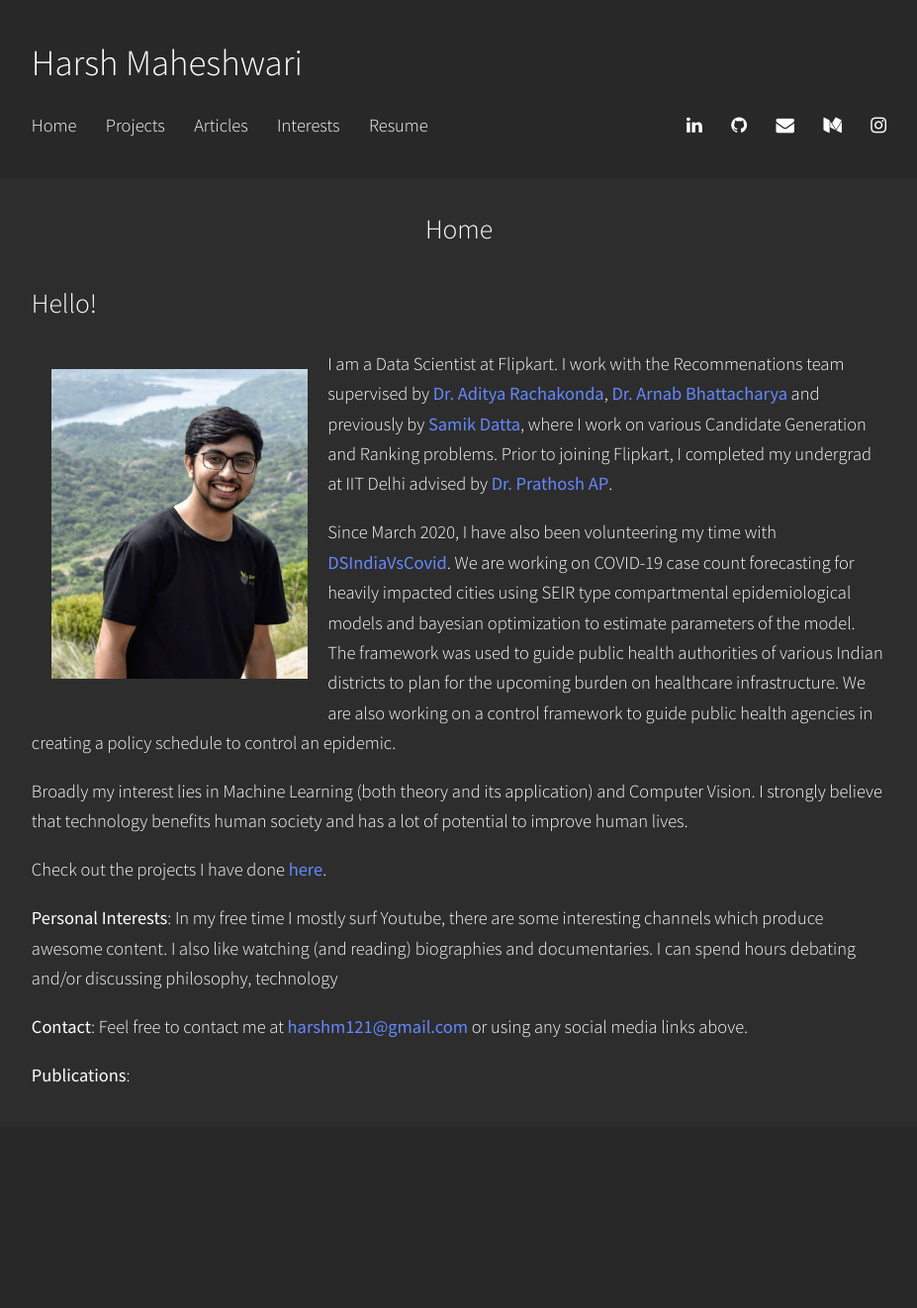
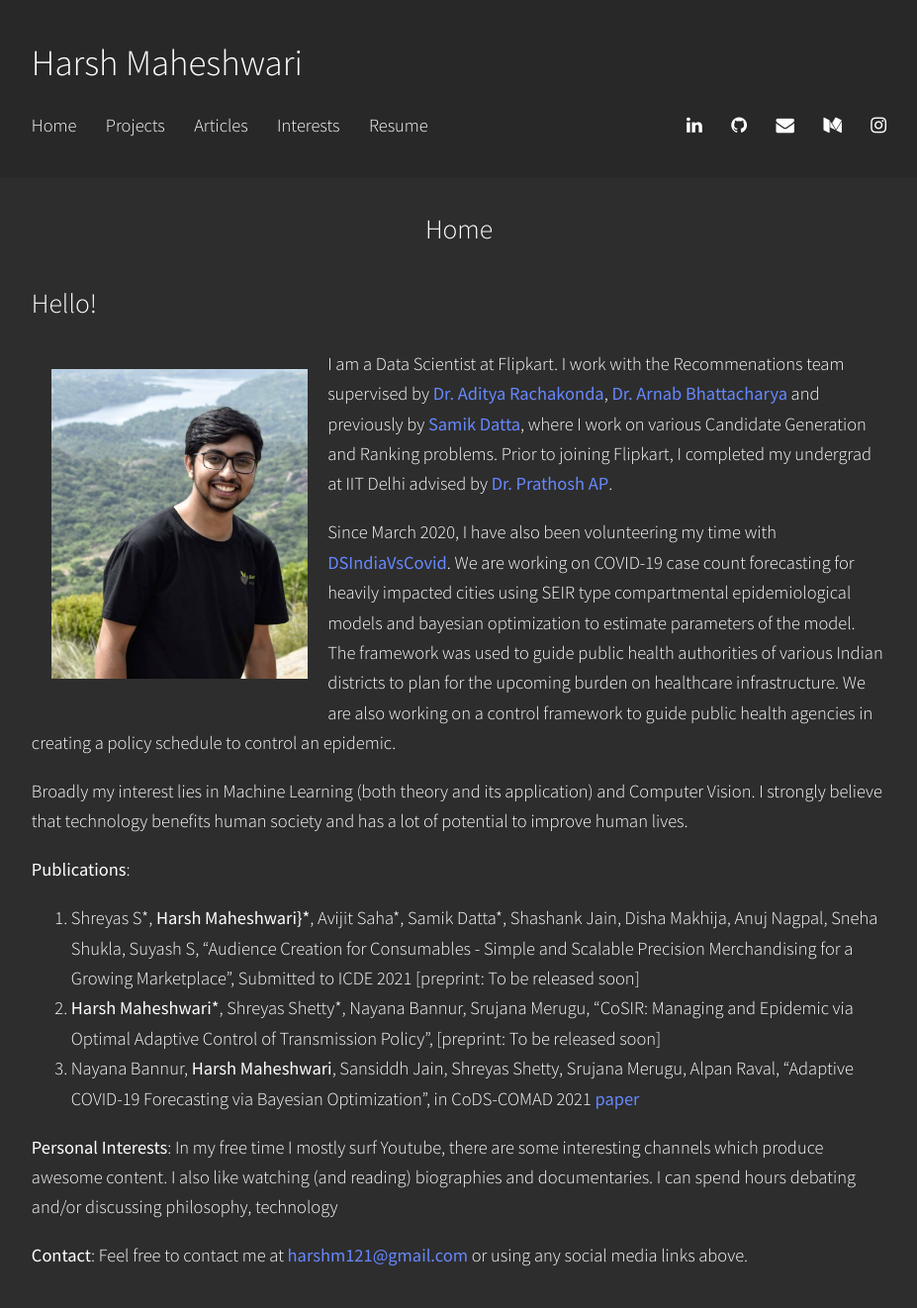
Before and after one commit to harshm121/portfolio-old, a Jekyll site: the page built from index.md, in a window 1280 px wide. Shown: the whole page at 99% size, without its empty margins (176-1103 px from the left). Built offline with Jekyll 4.4.1, drawn with Linux system fonts in a browser that asks for light colours; before the commit the page ends 1139 px from its top, so only the background shows below that.

Commit message:
Update index.md

```diff
--- a/index.md
+++ b/index.md
@@ -13,8 +13,10 @@
 
 Broadly my interest lies in Machine Learning (both theory and its application) and Computer Vision. I strongly believe that technology benefits human society and has a lot of potential to improve human lives.
 
-Check out the projects I have done [here](http://harshm121.github.io/Projects).
-
+**Publications**:
+1. Shreyas S\*, **Harsh Maheshwari}\***, Avijit Saha\*, Samik Datta\*, Shashank Jain, Disha Makhija, Anuj Nagpal, Sneha Shukla, Suyash S, "Audience Creation for Consumables - Simple and Scalable Precision Merchandising for a Growing Marketplace", Submitted to ICDE 2021 [preprint: To be released soon]
+2. **Harsh Maheshwari\***, Shreyas Shetty\*, Nayana Bannur, Srujana Merugu, "CoSIR: Managing and Epidemic via Optimal Adaptive Control of Transmission Policy", [preprint: To be released soon]
+3. Nayana Bannur, **Harsh Maheshwari**, Sansiddh Jain, Shreyas Shetty, Srujana Merugu, Alpan Raval, "Adaptive COVID-19 Forecasting via Bayesian Optimization", in CoDS-COMAD 2021 [paper](doi.org/10.1101/2020.10.19.20215293)
 
 
 
```
Also changed, not shown: other parts of index.md (+0 -4 lines).
